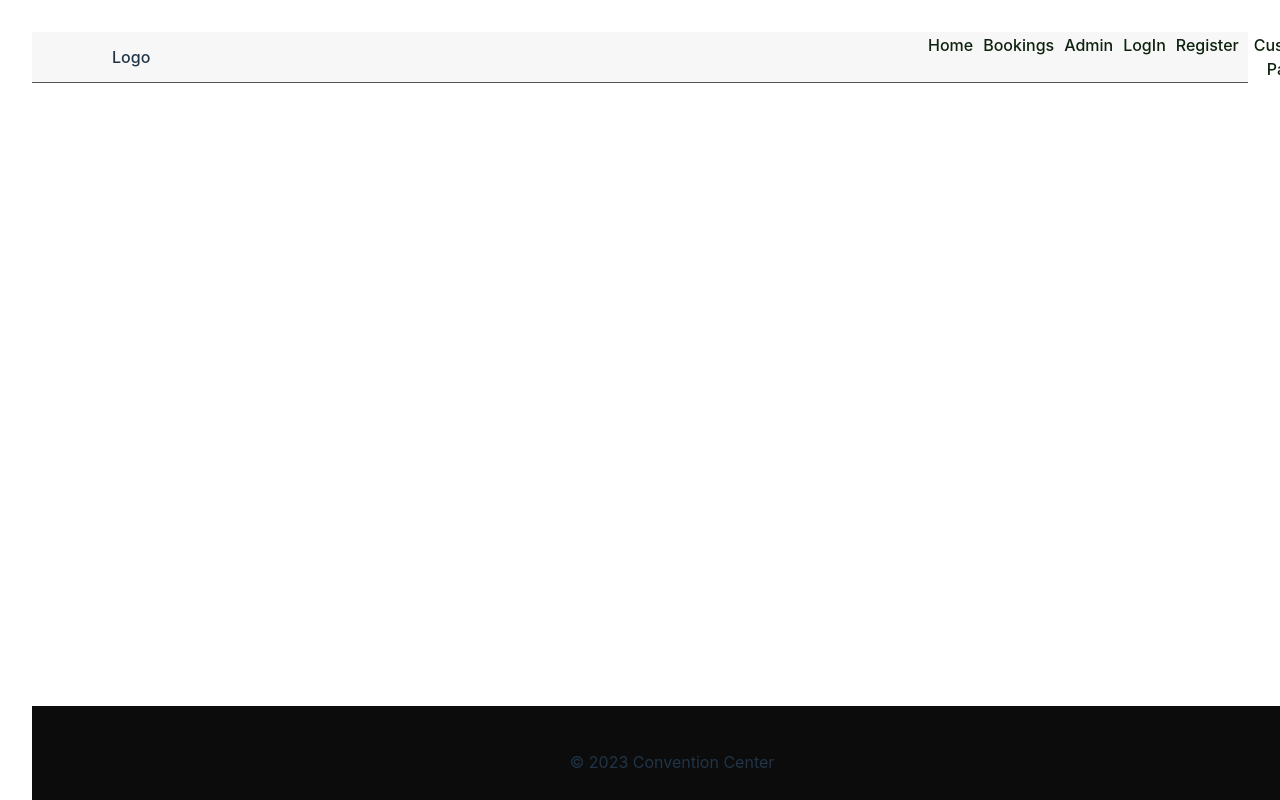
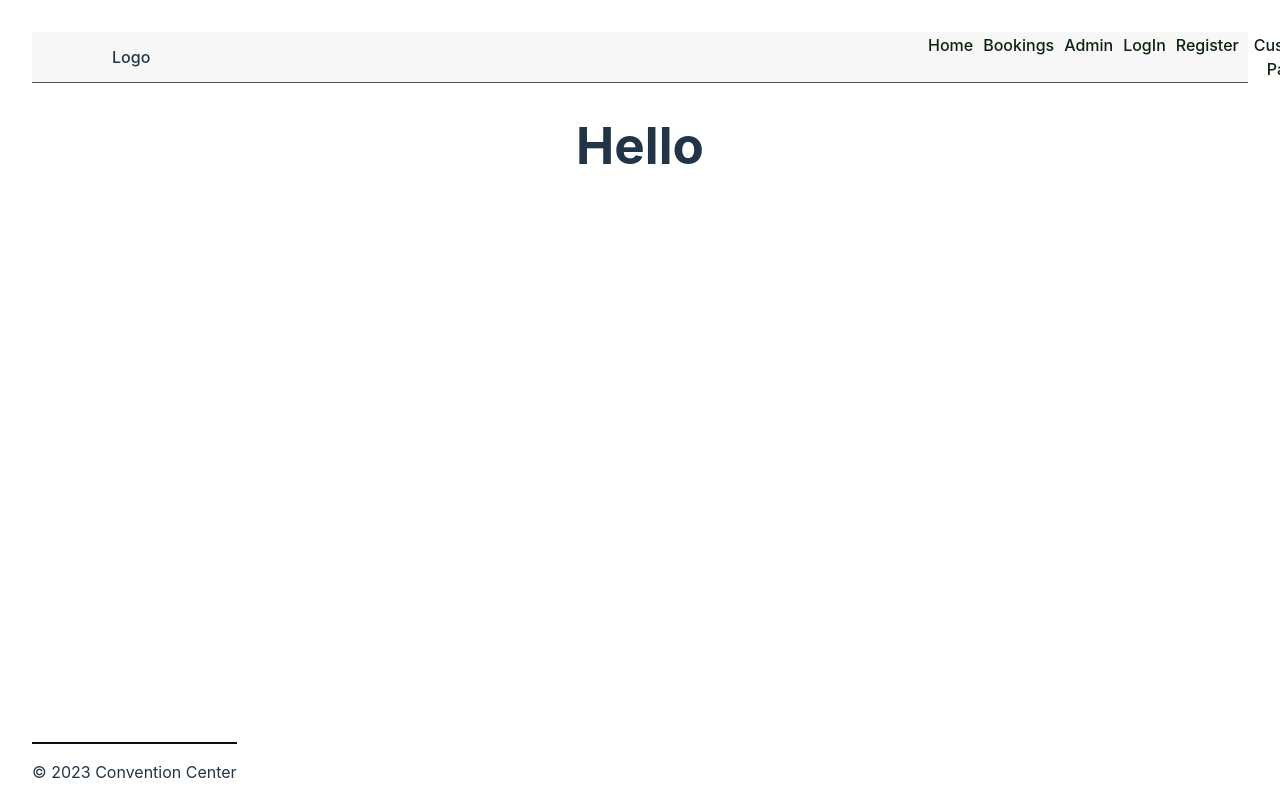
Before and after one commit to ruthlennonatu/bsc23convention, a React (Vite) app in the folder convention_center_booking_system/: page /diplayCustomers in a window 1280 px wide. Shown: the top 800 px of the page. Built offline with nearby package versions, Linux system fonts and the light colour scheme.

Commit message:
footer alignment fix

```diff
--- a/convention_center_booking_system/src/App.css
+++ b/convention_center_booking_system/src/App.css
@@ -82,18 +82,15 @@
 .footer {
   position: fixed;
   bottom: 0;
-  width: 100%;
-  background-color: rgb(12, 12, 12);
+  display: center ;
 }
+
 
 .footer-line {
   border: 1px solid #0e0d0d;
 }
 
-.footer-content {
-  padding: 10px;
-  text-align: center;
-}
+
 
 .dashboard-container {
   text-align: center; /* Center the text */
--- a/convention_center_booking_system/src/App.tsx
+++ b/convention_center_booking_system/src/App.tsx
@@ -7,6 +7,7 @@ import BookingsDisplay from "./components/BookingsDisplay";
 import Footer from "./components/Footer";
 import CustomerPage from "./components/CustomerPage";
 import AdminDashboard from "./components/AdminDashboard";
+import DisplayCustomers from "./components/DisplayCustomers";
 
 function App() {
   const workshopData = {
@@ -28,11 +29,13 @@ function App() {
             <Route path="/admin" element={<AdminDashboard />} />
             <Route path="/Login" element={<LoginComponent />} />
             <Route path="/register" element={<RegisterComponent />} />
+
             <Route
               path="/bookings"
               element={<BookingsDisplay bookings={[workshopData]} />}
             />
             <Route path="/customerpage" element={<CustomerPage />} />
+            <Route path="/diplayCustomers" element={<DisplayCustomers />} />
           </Routes>
           {/* <BookingsDisplay bookings={[workshopData]} /> */}
           <Footer companyName="Convention Center" year={currentYear} />
--- a/convention_center_booking_system/src/components/DisplayCustomers.tsx
+++ b/convention_center_booking_system/src/components/DisplayCustomers.tsx
@@ -1,40 +1,16 @@
-import React, { useState, useEffect } from 'react';
-import axios from 'axios';
+import React from 'react';
 
 interface Customer {
-  first_name: string;
-  last_name: string;
-  email: string;
+
 }
 
-function DisplayCustomers() {
-  const [customers, setCustomers] = useState<Customer[]>([]);
-
-  useEffect(() => {
-    const fetchCustomers = async () => {
-      try {
-        const response = await axios.get('http://localhost:3000/customers');
-        setCustomers(response.data);
-      } catch (error) {
-        console.error('Error fetching customers', error);
-      }
-    };
-
-    fetchCustomers();
-  }, []);
-
-  return (
-    <div>
-      <h2>Customer List</h2>
-      <ul>
-        {customers.map((customer, index) => (
-          <li key={index}>
-            {customer.first_name} {customer.last_name} - {customer.email}
-          </li>
-        ))}
-      </ul>
-    </div>
-  );
+interface DisplayCustomersProps {
 }
 
+const DisplayCustomers: React.FC<DisplayCustomersProps> = ({  }) => {
+  return (
+    <h1> Hello</h1>
+  );
+};
+
 export default DisplayCustomers;
--- a/convention_center_booking_system/src/components/Footer.tsx
+++ b/convention_center_booking_system/src/components/Footer.tsx
@@ -11,7 +11,7 @@ const Footer: React.FC<FooterProps> = ({ companyName, year }) => {
     <footer className="footer">
       <hr className="footer-line" />
       <div className="footer-content">
-        <p>&copy; {year} {companyName}</p>
+        <p className='fContent'>&copy; {year} {companyName}</p>
       </div>
     </footer>
   );
--- a/convention_center_booking_system/src/index.css
+++ b/convention_center_booking_system/src/index.css
@@ -57,6 +57,8 @@ button:focus-visible {
   outline: 4px auto -webkit-focus-ring-color;
 }
 
+
+
 @media (prefers-color-scheme: light) {
   :root {
     color: #213547;
```
Also changed, not shown: 1 other file (tests, documents, lock files or other folders).
